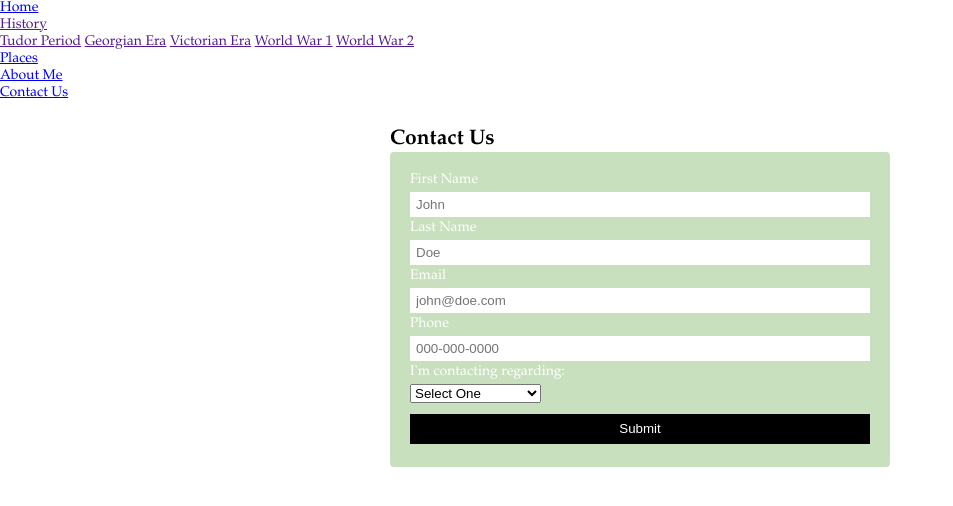
After one commit to Laurendelvacchio211/CS321, a PHP site: page /contact-us.html in a window 1280 px wide. The commit adds this page. Shown: the top 506 px of the page, without its empty margins (0-953 px from the left). Run offline with PHP 8.4, Linux system fonts and the light colour scheme; some libraries are stand-ins or nearby versions.

Commit message:
Add files via upload

```diff
--- /dev/null
+++ b/contact-us.html
@@ -0,0 +1,62 @@
+<!DOCTYPE html>
+
+<html lang="en">
+	<head>
+	<link rel="stylesheet" href="styles.css"/>
+  	<script src="jquery-3.0.0.js"></script>
+  	<script src="jquery-validation-1.15.0/dist/jquery.validate.min.js"></script>
+  	<script src="form-validation.js"></script>
+    </head>
+  <body>
+    <nav>
+      <ul>
+      <li><a href ="#home">Home</a></li>
+      <li class="dropdown">
+  		<a href='' class='dropbtn'>History</a>
+  		<div class='dropdown-content'>
+  			<a href="">Tudor Period</a>
+  			<a href=''>Georgian Era</a>
+  			<a href=''>Victorian Era</a>
+  			<a href=''>World War 1</a>
+  			<a href=''>World War 2</a>
+  		</div>
+      <li><a href ="#places">Places</a></li>
+      <li><a href ="#About">About Me</a></li>
+  	<li><a href ="contact-us.html">Contact Us</a></li>
+      </ul>
+    </nav>
+
+	  <div class="container">
+	    <h2>Contact Us</h2>
+	  <form action="" name="contact-us">
+
+	      <label for="firstname">First Name</label>
+	      <input type="text" name="firstname" id="firstname" placeholder="John"/>
+
+	      <label for="lastname">Last Name</label>
+	      <input type="text" name="lastname" id="lastname" placeholder="Doe"/>
+
+	      <label for="email">Email</label>
+	      <input type="email" name="email" id="email" placeholder="john@doe.com"/>
+
+	      <label for="phone">Phone</label>
+	      <input type="phone" name="phone" id="password" placeholder="000-000-0000"/>
+
+	      <label for="regarding">I'm contacting regarding: </label>
+	      <select name='regarding'>
+			  <option value ='#'>Select One</option>
+			  <option value ='service'>Service Request</option>
+			  <option value ='incident'>Reporting Incident</option>
+			  <option value ='question'>Question</option>
+			  <option value ='feedback'>Just a feedback</option>
+		</select>
+
+
+	      <button type="submit">Submit</button>
+
+	    </form>
+	  </div>
+
+</body>
+
+</html>
--- /dev/null
+++ b/form-validation.js
@@ -0,0 +1,37 @@
+$(function() {
+  // Initialize form validation on the registration form.
+  // It has the name attribute "registration"
+  $("form[name='contact-us']").validate({
+    // Specify validation rules
+    rules: {
+      // The key name on the left side is the name attribute
+      // of an input field. Validation rules are defined
+      // on the right side
+      firstname: "required",
+      lastname: "required",
+      email: {
+        required: true,
+        // Specify that email should be validated
+        // by the built-in "email" rule
+        email: true
+      },
+	  phone: "required",
+	  regarding: "required",
+    },
+    // Specify validation error messages
+    messages: {
+      firstname: "Please enter your firstname",
+      lastname: "Please enter your lastname",
+      email: "Please enter a valid email address",
+		phone: "Please enter a valid phone number",
+		regarding: "Please choose one",
+    },
+
+
+    // Make sure the form is submitted to the destination defined
+    // in the "action" attribute of the form when valid
+    submitHandler: function(form) {
+      form.submit();
+    }
+  });
+});
--- a/styles.css
+++ b/styles.css
@@ -1,146 +1,55 @@
-body{
-	background-color: #E1FAD5;
-}
-h1{
-	text-align: center;
-	font-family: 'Kaushan Script', cursive;
-	color: white;
-	-webkit-text-stroke-width: 2px;
-	-webkit-text-stroke-color: black;
-	background-image: url('../photos/england.jpg');
-	padding: 30px;
-	margin: 40px 0px 40px 0px;
-	font-size: 120px;
+@import url("https://fonts.googleapis.com/css?family=Open+Sans");
+
+/* Styles */
+* {
+  margin: 0;
+  padding: 0;
 }
 
-h2.spotlight{
-	text-align: center;
-	padding-top: 50px;
-	padding-bottom: 20px;
-	font-family: "Garamond";
-	color: black;
-	font-size: 30px;
+body {
+  font-family: "Garamond", serif;
+  font-size: 14px;
 }
 
-h3{
-	text-align: left;
-	color: #A7BA9E;
+.container {
+  width: 500px;
+  margin: 25px auto;
 }
 
-h4{
-	text-align: left;
+form {
+  padding: 20px;
+  background: #C9E0BF;
+  color: #fff;
+  -moz-border-radius: 4px;
+  -webkit-border-radius: 4px;
+  border-radius: 4px;
 }
+form label,
+form input,
+form button {
+  border: 0;
+  margin-bottom: 3px;
+  display: block;
+  width: 100%;
+}
+form input {
+  height: 25px;
+  line-height: 25px;
+  background: #fff;
+  color: #000;
+  padding: 0 6px;
+  -moz-box-sizing: border-box;
+  -webkit-box-sizing: border-box;
+  box-sizing: border-box;
+}
+form button {
+  height: 30px;
+  line-height: 30px;
+  background: black;
+  color: white;
+  margin-top: 10px;
 
-p{
-	font: garamond;
-	color:#353B32;
-	text-align: left;
 }
-
-img{
-	display:block;
-	margin-left: auto;
-	margin-right: auto;
-	width: 50%;
+form .error {
+  color: #ff0000;
 }
-
-ul{
-	list-style-type: none;
-	margin: 0;
-	padding: 0;
-	overflow: hidden;
-	background-color:#FFFFFF;
-}
-li {
-  float: left;
-}
-
-li a, .dropbtn {
-  display: inline-block;
-  color: #353B32;
-  text-align: center;
-  padding: 14px 16px;
-  text-decoration: none;
-}
-
-li a:hover, .dropdown:hover .dropbtn {
-  background-color: #353B32;
-  color:white;
-}
-
-li.History {
-  display: inline-block;
-}
-
-.dropdown-content {
-  display: none;
-  position: absolute;
-  background-color: white;
-  min-width: 160px;
-  box-shadow: 0px 8px 16px 0px rgba(0,0,0,0.2);
-  z-index: 1;
-}
-
-.dropdown-content a {
-  color: black;
-  padding: 12px 16px;
-  text-decoration: none;
-  display: block;
-  text-align: left;
-}
-
-.dropdown-content a:hover {
-	background-color: #C9E0BF;
-	color: black;
-}
-
-.dropdown:hover .dropdown-content {
-	display: block;
-}
-
-a:link{
-	color:#7D6665;
-	text-align:center;
-	font-family: "garamond";
-	font-size: 25px;
-}
-a:active{
-	color:#C9E0BF;
-}
-
-a:hover{
-	background-color:#353B32;
-	color: white;
-}
-
-article.spotlight-photos{
-	display:inline-block;
-	margin-left: 70px;
-	margin-right: auto;
-	width: 500px;
-}
-
-article.spotlight-photos:hover{
-	opacity: 0.5;
-}
-
-article.spotlight-photos img{
-	width: 500px;
-	height: 300px;
-}
-
-div.desc{
-	padding: 30px;
-	text-align: center;
-	background-color: white;
-	font-size: 20px;
-	font-family: 'garamond' serif;
-	margin-bottom: 30px;
-}
-
-div.img-one{
-	display: inline-block;
-	height: 500px;
-	width: 500px;
-	border: 1px solid black;
-}
```
